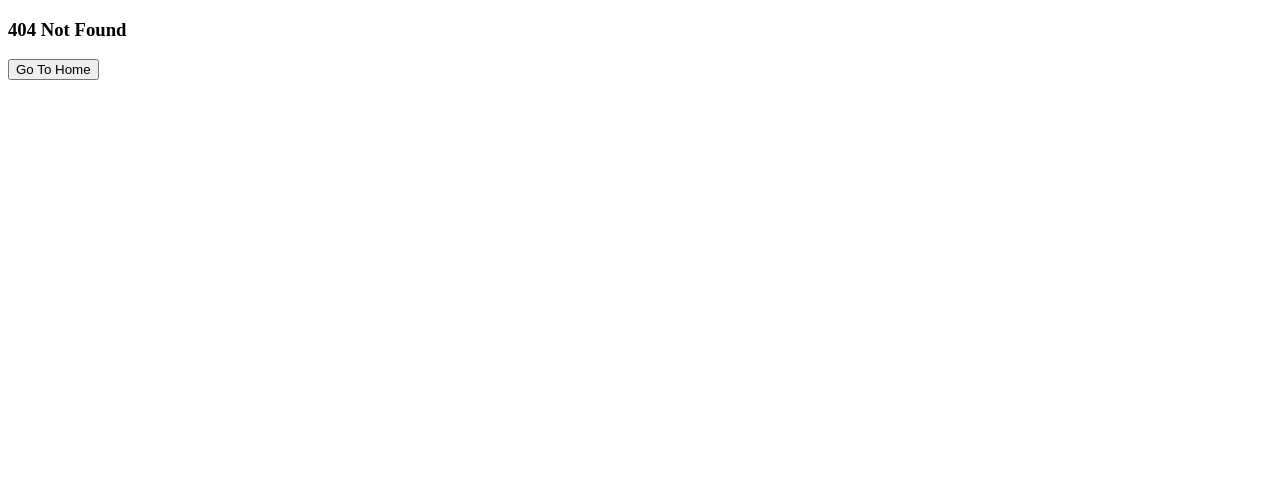
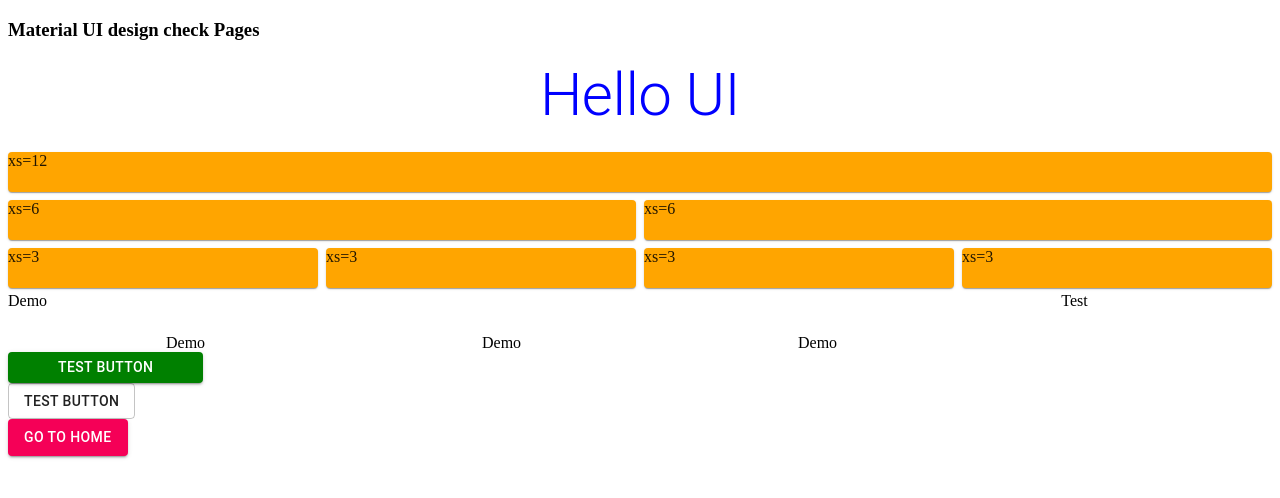
Before and after one commit to hiroharu8864/react-covid19-display, a React (Create React App) app: page /materialui in a window 1280 px wide. Before the commit this address had no page. Shown: the top 498 px of the page. Built offline with nearby package versions, Linux system fonts and the light colour scheme.

Commit message:
apirレスポンス情報追加

```diff
--- a/package.json
+++ b/package.json
@@ -11,6 +11,7 @@
   "dependencies": {
     "@emotion/react": "11.10.0",
     "@emotion/styled": "11.10.0",
+    "@material-ui/core": "4.12.4",
     "@mui/material": "5.10.0",
     "@types/react-dom": "18.0.6",
     "@types/react-router-dom": "5.3.3",
--- a/src/components/pages/Home.tsx
+++ b/src/components/pages/Home.tsx
@@ -21,6 +21,9 @@ export const Home: FC = memo(() => {
   const onClickBubblePlot = useCallback(() => {
     navigate("/bubbleplot");
   }, [navigate]);
+  const onClickMaterialUI = useCallback(() => {
+    navigate("/materialui");
+  }, [navigate]);
 
   return (
     <>
@@ -36,6 +39,8 @@ export const Home: FC = memo(() => {
       <button onClick={onClickRadarPlot}>Go To RadarPlot</button>
       <br />
       <button onClick={onClickBubblePlot}>Go To BubblePlot</button>
+      <br />
+      <button onClick={onClickMaterialUI}>Go To Material UI</button>
     </>
   );
 });
--- /dev/null
+++ b/src/components/pages/MaterialUI.tsx
@@ -0,0 +1,100 @@
+import { FC, memo, useCallback } from "react";
+import { useNavigate } from "react-router-dom";
+import { Button, makeStyles, Typography, Grid, Paper } from "@material-ui/core";
+
+const useStyles = makeStyles({
+  btnStyle: {
+    background: "green",
+    padding: "3px 50px"
+  },
+  typoStyle: {
+    color: "blue"
+  },
+  paperStyle: {
+    background: "orange",
+    height: "40px"
+  }
+});
+
+export const MaterialUI: FC = memo(() => {
+  const navigate = useNavigate();
+  const onClickHome = useCallback(() => {
+    navigate("/");
+  }, [navigate]);
+
+  const classes = useStyles();
+  return (
+    <>
+      <h3>Material UI design check Pages</h3>
+      <Typography
+        className={classes.typoStyle}
+        color="secondary"
+        variant="h2"
+        align="center"
+        gutterBottom
+        noWrap
+      >
+        Hello UI
+      </Typography>
+
+      <Grid container spacing={1}>
+        <Grid item xs={12}>
+          <Paper className={classes.paperStyle}>xs=12</Paper>
+        </Grid>
+        <Grid item xs={12} md={6}>
+          <Paper className={classes.paperStyle}>xs=6</Paper>
+        </Grid>
+        <Grid item xs={12} md={6}>
+          <Paper className={classes.paperStyle}>xs=6</Paper>
+        </Grid>
+        <Grid item xs={6} md={3}>
+          <Paper className={classes.paperStyle}>xs=3</Paper>
+        </Grid>
+        <Grid item xs={6} md={3}>
+          <Paper className={classes.paperStyle}>xs=3</Paper>
+        </Grid>
+        <Grid item xs={6} md={3}>
+          <Paper className={classes.paperStyle}>xs=3</Paper>
+        </Grid>
+        <Grid item xs={6} md={3}>
+          <Paper className={classes.paperStyle}>xs=3</Paper>
+        </Grid>
+      </Grid>
+
+      <Grid container spacing={3} direction="column">
+        <Grid item xs={12} container>
+          <Grid item xs={2}>
+            Demo
+          </Grid>
+          <Grid item xs={8}></Grid>
+          <Grid item xs={2}>
+            Test
+          </Grid>
+        </Grid>
+        <Grid item xs={12} justifyContent="center" container>
+          <Grid item xs={3}>
+            Demo
+          </Grid>
+          <Grid item xs={3}>
+            Demo
+          </Grid>
+          <Grid item xs={3}>
+            Demo
+          </Grid>
+        </Grid>
+      </Grid>
+
+      <Button className={classes.btnStyle} variant="contained" color="primary">
+        Test Button
+      </Button>
+      <br />
+      <Button variant="outlined" color="default">
+        Test Button
+      </Button>
+      <br />
+      <Button variant="contained" color="secondary" onClick={onClickHome}>
+        Go To Home
+      </Button>
+    </>
+  );
+});
--- a/src/router/Router.tsx
+++ b/src/router/Router.tsx
@@ -7,6 +7,7 @@ import { PiePlot } from "../components/pages/PiePlot";
 import { BarPlot } from "../components/pages/BarPlot";
 import { RadarPlot } from "../components/pages/RadarPlot";
 import { BubblePlot } from "../components/pages/BubblePlot";
+import { MaterialUI } from "../components/pages/MaterialUI";
 import { NotFound } from "../components/pages/NotFound";
 
 export const Router: FC = memo(() => {
@@ -19,6 +20,7 @@ export const Router: FC = memo(() => {
         <Route path="/barplot" element={<BarPlot />} />
         <Route path="/radarplot" element={<RadarPlot />} />
         <Route path="/bubbleplot" element={<BubblePlot />} />
+        <Route path="/materialui" element={<MaterialUI />} />
         <Route path="*" element={<NotFound />} />
       </Routes>
     </BrowserRouter>
```
Also changed, not shown: 1 other file (tests, documents, lock files or other folders).
